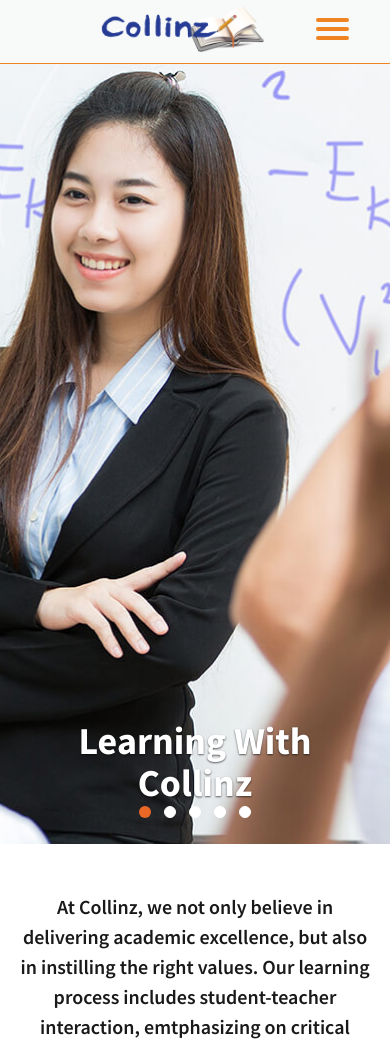
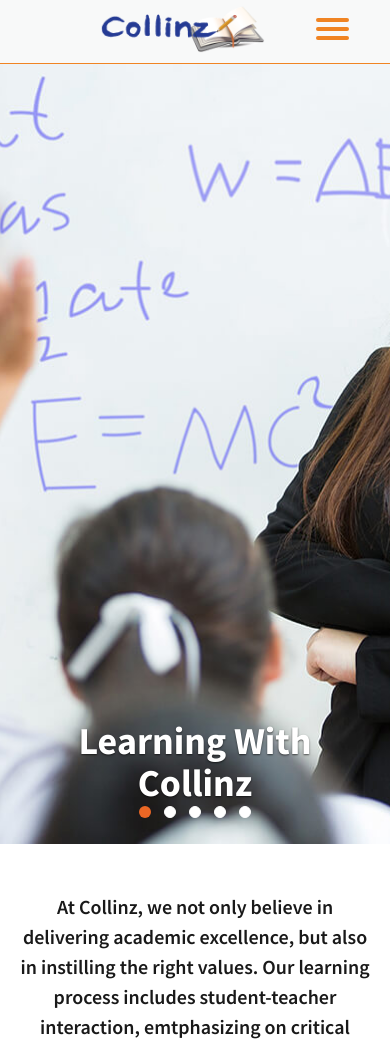
Before and after one commit to kashengl/collinz-web, a PHP site: page /index.html in a window 390 px wide. Shown: the top 1043 px of the page. Run offline with PHP 8.4, Linux system fonts and the light colour scheme; some libraries are stand-ins or nearby versions.

Commit message:
fix mobile carousel lady

```diff
--- a/css/new-main.css
+++ b/css/new-main.css
@@ -24,7 +24,7 @@ body {
     height: 100%;
   }
   #index-page .carousel-section section.carousel .center-mobile {
-    background-position: right -315px center;
+    background-position: right -700px center;
   }
   #index-page .carousel-section section.carousel .carousel-inner {
     height: 100%;
--- a/src/new-main.less
+++ b/src/new-main.less
@@ -70,7 +70,8 @@ html, body{
         height: 100%;
         .center-mobile
         {
-          background-position: right -315px center;
+          background-position: right -700px center;
+          // background-position: right -315px center;
         }
 
         .carousel-inner{
```
